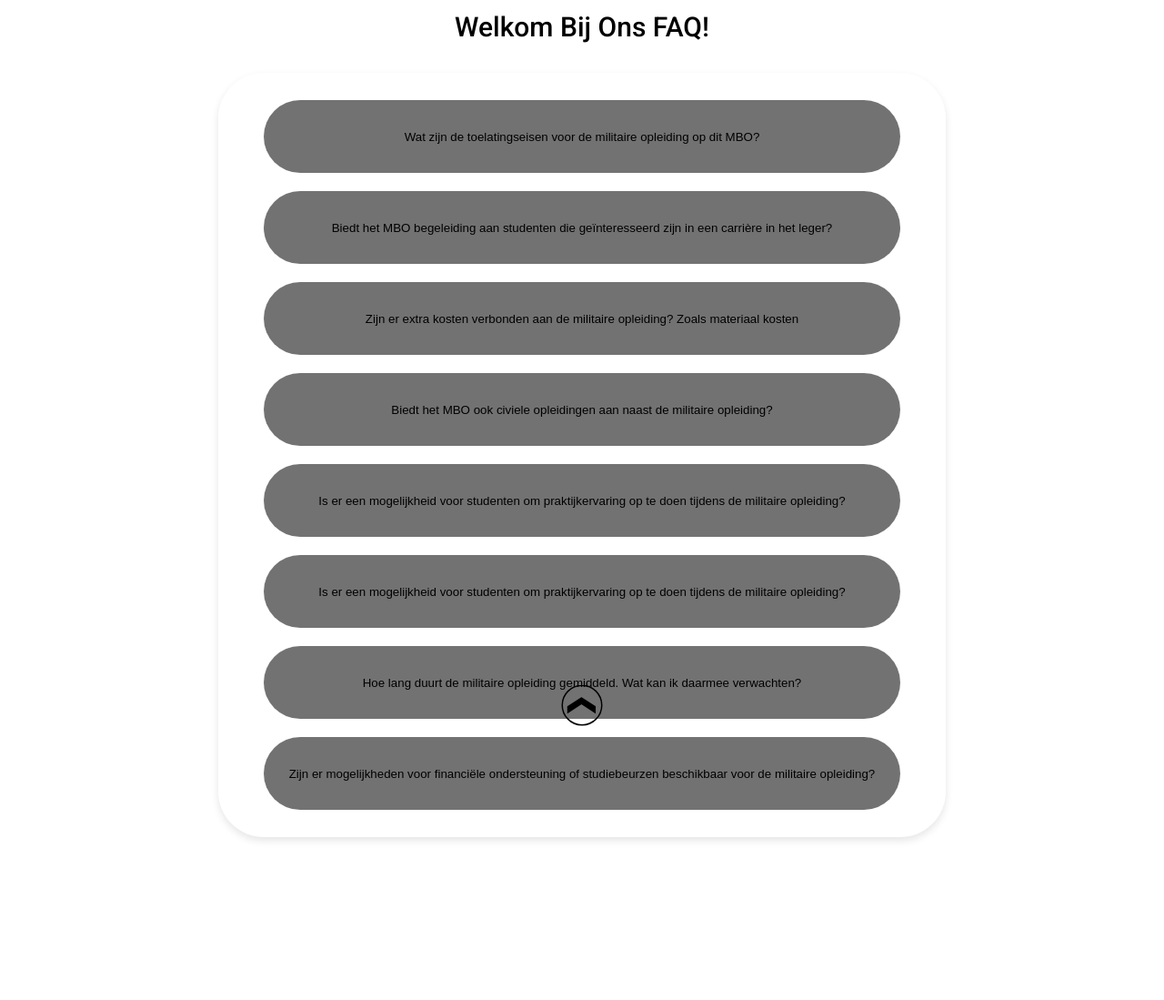
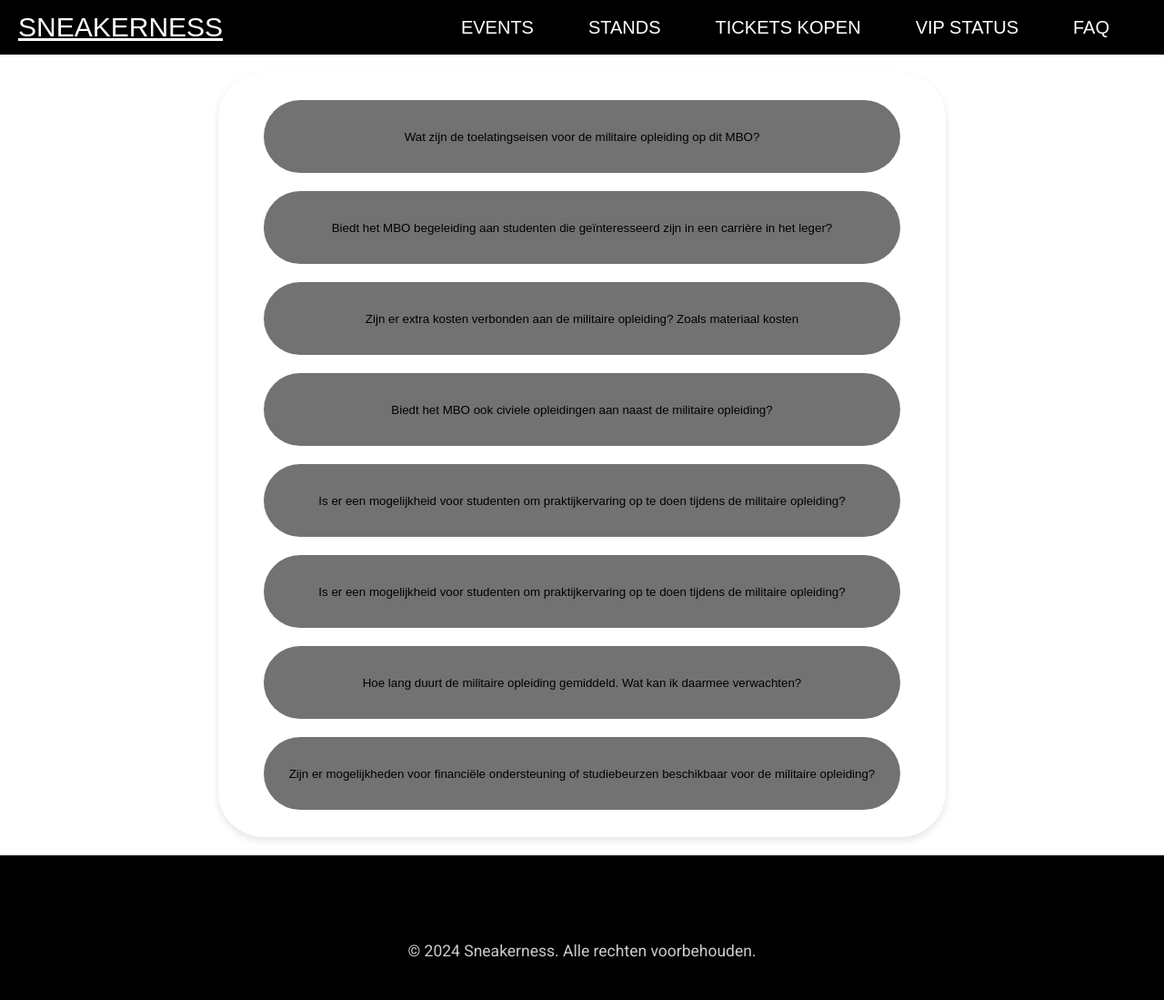
Before and after one commit to Dynamiteboem2/Project_p1_lj2, a PHP site: page /HTML/Faq.html in a window 1280 px wide. Shown: the whole page at 91% size. Before the commit the page ends 924 px from the top, so only its background shows below. Run offline with PHP 8.4, Linux system fonts and the light colour scheme.

Commit message:
faq bijna af

```diff
--- a/HTML/Faq.html
+++ b/HTML/Faq.html
@@ -8,6 +8,19 @@
 </head>
 <body>
 
+    <div class="nav">
+        <nav>
+            <h2 class="logo"><a href="homepage.html">SNEAKERNESS</a></h2>
+            <ul>
+                <li><a href="#">EVENTS</a></li>
+                <li><a href="#">STANDS</a></li>
+               <li><a href="#">TICKETS KOPEN</a></li>
+               <li><a href="#">VIP STATUS</a></li>
+               <li><a href="Faq.html">FAQ</a></li>
+            </ul>
+        </nav>
+
+    </div>
 
 
     <div id="faq"></div>
@@ -162,10 +175,23 @@
             </div>
         </div>
     </div>
-    <div class="container scrolTop jc-center">
-        <span onclick="topFunction()" id="toTheTop" title="Go to top">&#10094;</span>
-    </div>
+
 </section>
+
+<div class="footer"></div>
+    <footer>
+        <ul>
+            <li><a href="#"><i class="fab fa-instagram"></i></a></li><li>
+            <a href="#"><i class="fa-brands fa-youtube"></i></a></li><li>
+            <a href="#"><i class="fa-brands fa-twitter"></i></a></li><li>
+            <a href="#"><i class="fa-brands fa-facebook"></i></a></li><li>
+            <a href="#"><i class="fa-brands fa-linkedin"></i></a></li>
+        </ul>
+        <div class="footer-info">
+            <p>&copy; 2024 Sneakerness. Alle rechten voorbehouden.</p>
+        </div>
+</footer>
+</div>
 
 <script src="../JavaScript/pogresionBar.js"></script>
 <script src="../JavaScript/faq.js"></script>
--- a/assets/css/main.css
+++ b/assets/css/main.css
@@ -150,8 +150,14 @@
 .nav nav .logo {
   color: #fffefe;
   font-family: "Outfit", sans-serif;
-  font-size: 1.5rem; /* Voorbeeld grootte, pas aan zoals nodig */
-  margin-right: auto; /* Zet de logo helemaal links */
+  font-size: 1.5rem;
+  margin-right: auto;
+  text-decoration: none;
+}
+.nav nav .logo a {
+  text-emphasis: none;
+  color: #fff;
+  transition: background-color 0.3 ease;
 }
 .nav nav ul {
   display: flex;
@@ -166,6 +172,7 @@
   text-decoration: none;
   color: #fff;
   padding: 1rem;
+  transition: background-color 0.3s ease;
 }
 .nav nav ul li a:hover {
   background-color: rgba(255, 255, 255, 0.2);
--- a/assets/scss/_navbar.scss
+++ b/assets/scss/_navbar.scss
@@ -19,28 +19,36 @@
     padding: 0 1rem;
 
     .logo {
-      color: #fffefe;
-      font-family: "Outfit", sans-serif;
-      font-size: 1.5rem; /* Voorbeeld grootte, pas aan zoals nodig */
-      margin-right: auto; /* Zet de logo helemaal links */
+      color: #fffefe; // Kleur van het logo (witte tekst)
+      font-family: "Outfit", sans-serif; // Lettertype van het logo
+      font-size: 1.5rem; // Pas de grootte aan zoals gewenst
+      margin-right: auto; // Logo aan de linkerzijde
+      text-decoration: none; // Geen onderlijning bij het logo
+
+      a{
+        text-emphasis: none;
+        color: #fff;
+        transition: background-color 0.3 ease;
+      }
     }
 
     ul {
-      display: flex;
+      display: flex; // Plaatst de items naast elkaar
       padding: 0;
       margin: 0;
-      list-style-type: none;
+      list-style-type: none; // Verwijdert de opsommingstekens
 
       li {
-        margin-right: 1rem;
+        margin-right: 1rem; // Ruimte tussen de menu-items
 
         a {
-          text-decoration: none;
-          color: #fff;
-          padding: 1rem;
+          text-decoration: none; // Verwijdert de onderlijning
+          color: #fff; // Witte tekst voor de links
+          padding: 1rem; // Ruimte rondom de tekst van de links
+          transition: background-color 0.3s ease; // Zachte overgang voor de hover-kleur
 
           &:hover {
-            background-color: #fff3;
+            background-color: #fff3; // Lichte achtergrondkleur bij hover
           }
         }
       }
```
Also changed, not shown: 1 other file.
